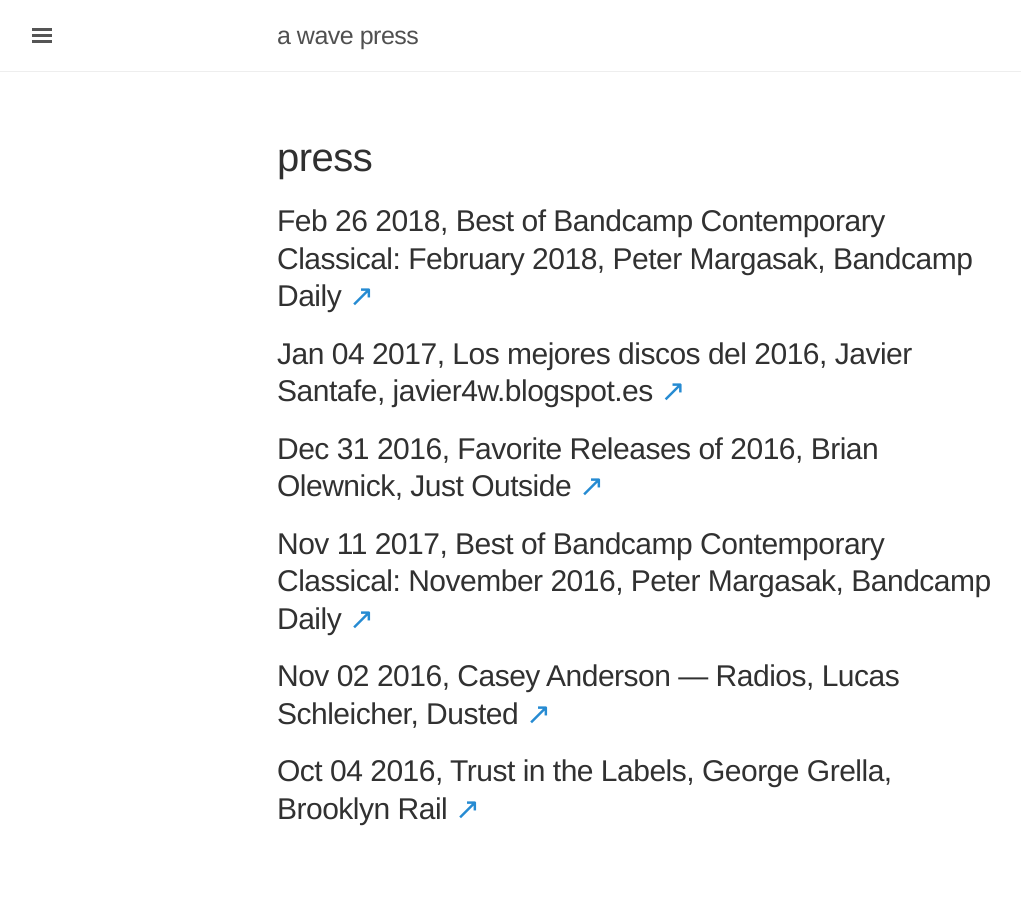
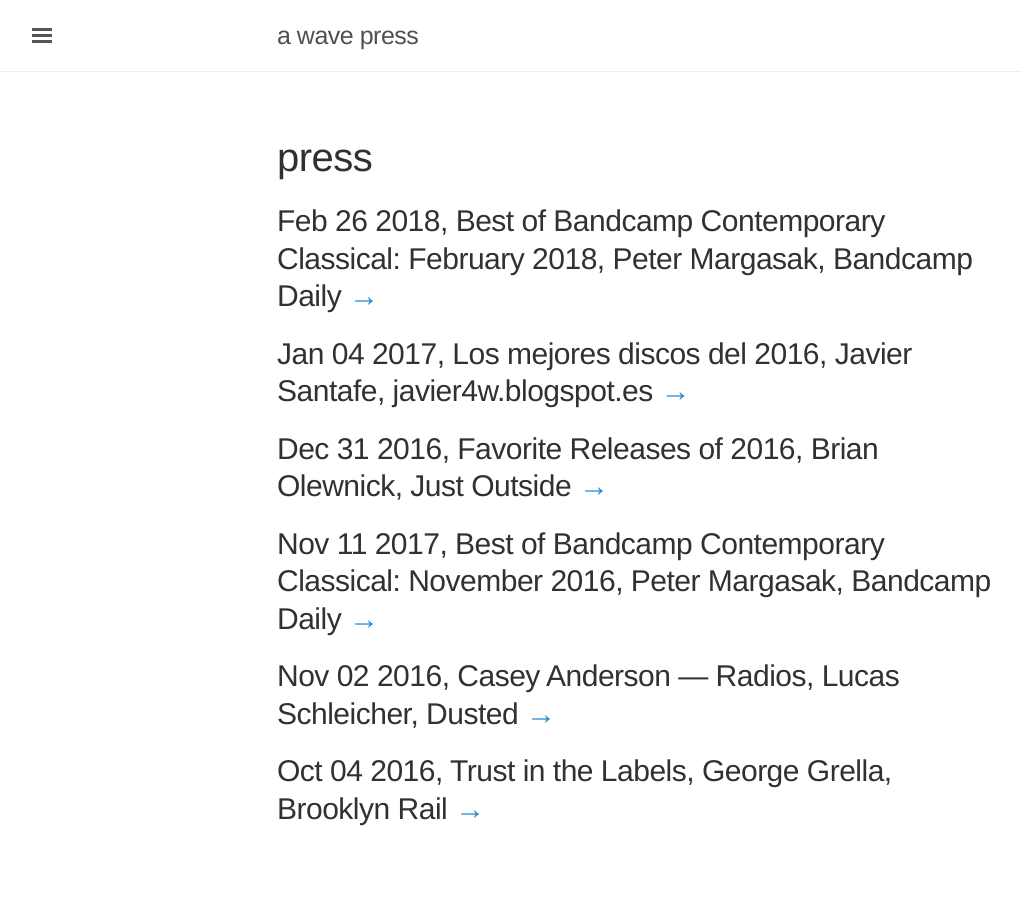
Before and after one commit to caseyanderson/awavepress.com, a Jekyll site: the page built from press.md, in a window 1280 px wide. Shown: the whole page, without its empty margins (3-1024 px from the left). Built offline with Jekyll 4.4.1, drawn with Linux system fonts in a browser that asks for light colours.

Commit message:
resolved changes

```diff
--- a/press.md
+++ b/press.md
@@ -8,6 +8,6 @@
 
 {% for post in site.tags['press''] %}
 
-{% strip %}<h2>{{ post.pub_date | date: "%b %d %Y" }}, {{ post.title | append: ", " | append: post.author | append: ", " | append: post.publisher | append: " " }} <a href= "{{post.pub_url}}">↗</a></h2>{% endstrip %}
+{% strip %}<h2>{{ post.pub_date | date: "%b %d %Y" }}, {{ post.title | append: ", " | append: post.author | append: ", " | append: post.publisher | append: " " }} <a href= "{{post.pub_url}}">→</a></h2>{% endstrip %}
 
 {% endfor %}
```
